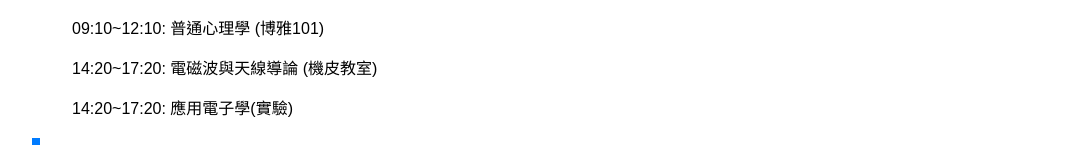
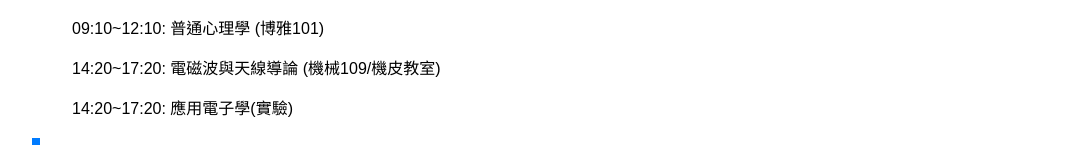
Before and after one commit to russellcbs/schedule_page, a plain HTML site: page index.html in a window 1280 px wide. Shown: the part 531-676 px from the top of the page, without its empty margins (96-1183 px from the left). Drawn offline with Linux system fonts and the light colour scheme.

Commit message:
Change the location for EM wave & antenna

```diff
--- a/index.html
+++ b/index.html
@@ -24,7 +24,7 @@
                     <ul>13:20~16:20: 有限元素法 (機械116)</ul>
                 <h3>Wed.</h3>
                     <ul>09:10~12:10: 普通心理學 (博雅101)</ul>
-                    <ul>14:20~17:20: 電磁波與天線導論 (機皮教室)</ul>
+                    <ul>14:20~17:20: 電磁波與天線導論 (機械109/機皮教室)</ul>
                     <ul>14:20~17:20: 應用電子學(實驗) </ul>
                 <h3>Thu.</h3>
                     <ul>09:10~12:10: 臺灣的文化資產巡禮 (普通304)</ul>
```
